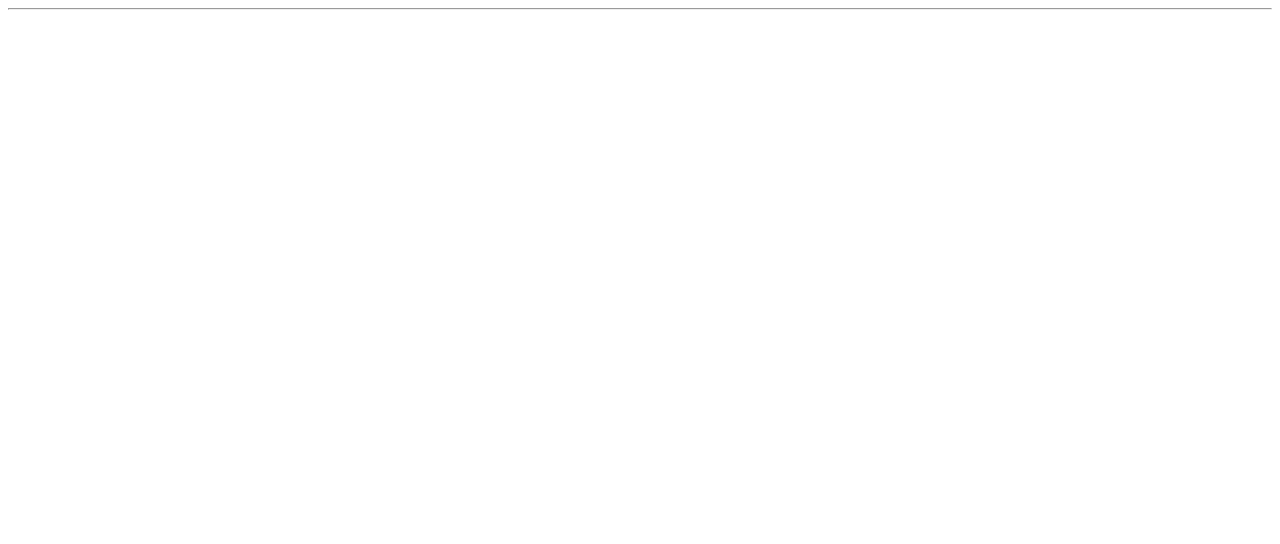
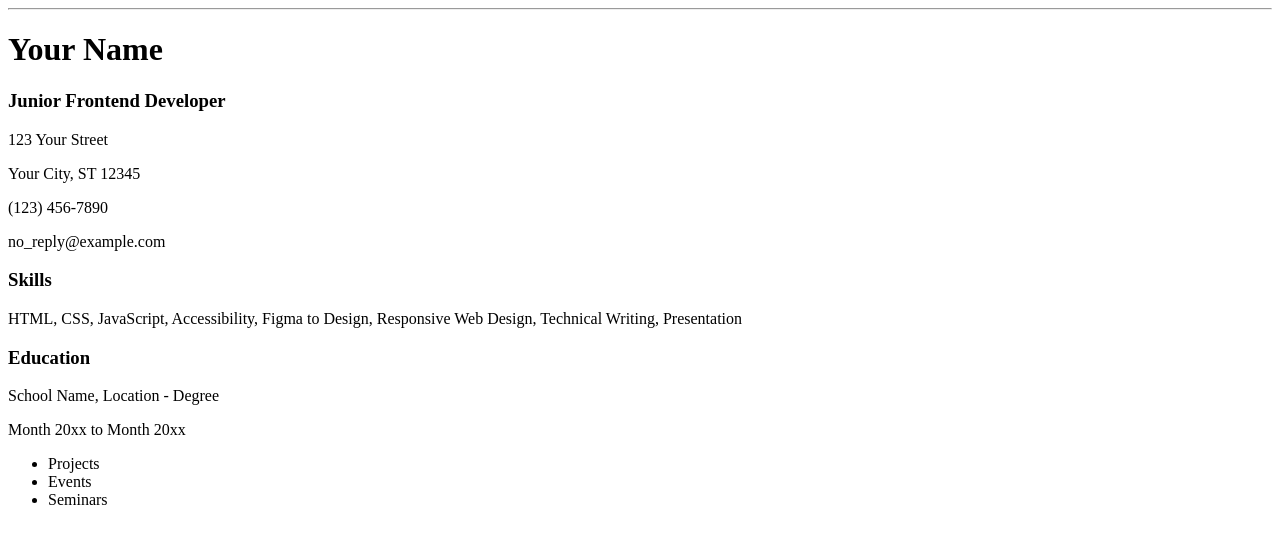
Before and after one commit to qqroku/Single-Page-CV, a plain HTML site: page index.html in a window 1280 px wide. Drawn offline with Linux system fonts and the light colour scheme.

Commit message:
added address, skills, and education section

```diff
--- a/index.html
+++ b/index.html
@@ -7,5 +7,38 @@
   </head>
   <body>
     <hr />
+    <h1>Your Name</h1>
+
+    <!-- Role -->
+    <h3>Junior Frontend Developer</h3>
+
+    <!-- Address, Contacts -->
+    <section>
+      <p>123 Your Street</p>
+      <p>Your City, ST 12345</p>
+      <p>(123) 456-7890</p>
+      <p>no_reply@example.com</p>
+    </section>
+
+    <!-- Skills -->
+    <section>
+      <h3>Skills</h3>
+      <p>
+        HTML, CSS, JavaScript, Accessibility, Figma to Design, Responsive Web
+        Design, Technical Writing, Presentation
+      </p>
+    </section>
+
+    <!-- Education -->
+    <section>
+      <h3>Education</h3>
+      <p>School Name, Location - Degree</p>
+      <p>Month 20xx to Month 20xx</p>
+      <ul>
+        <li>Projects</li>
+        <li>Events</li>
+        <li>Seminars</li>
+      </ul>
+    </section>
   </body>
 </html>
```
